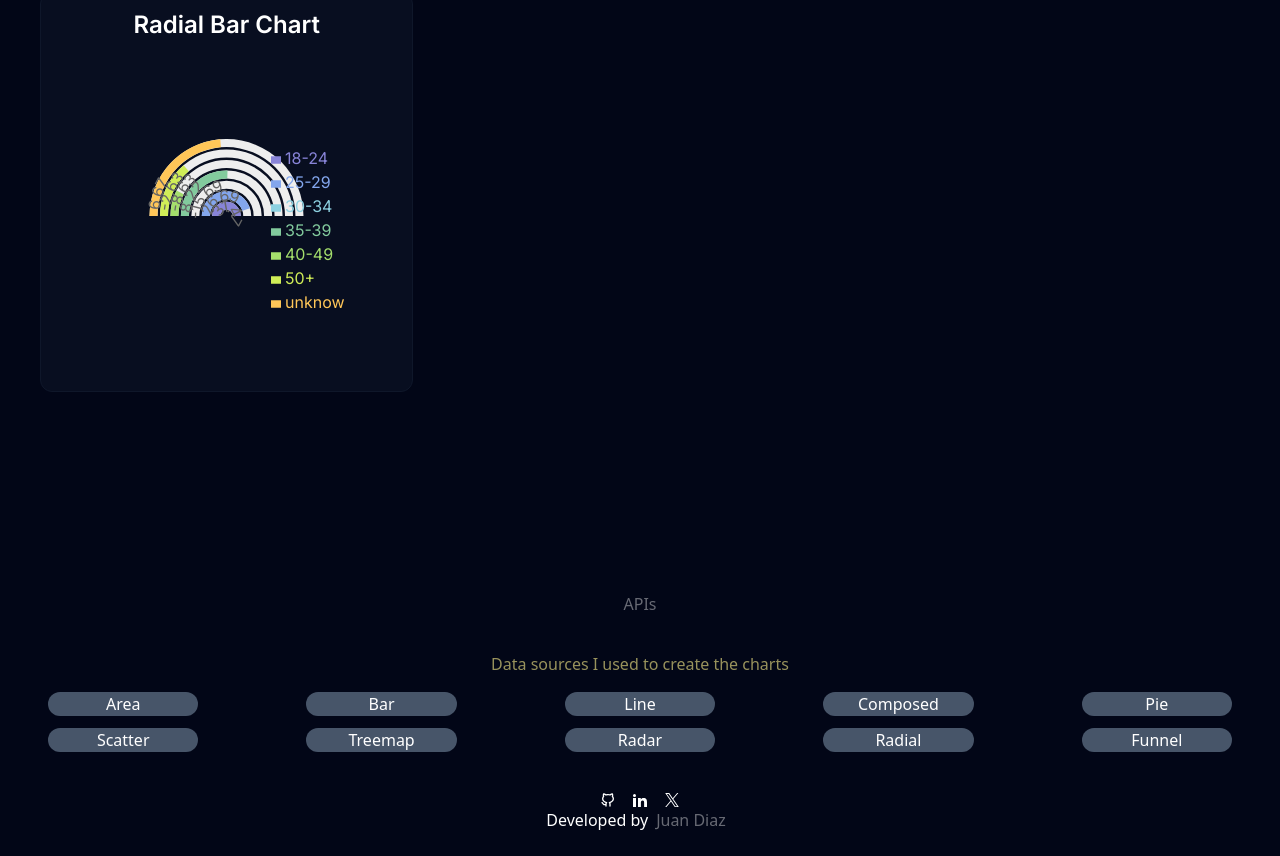
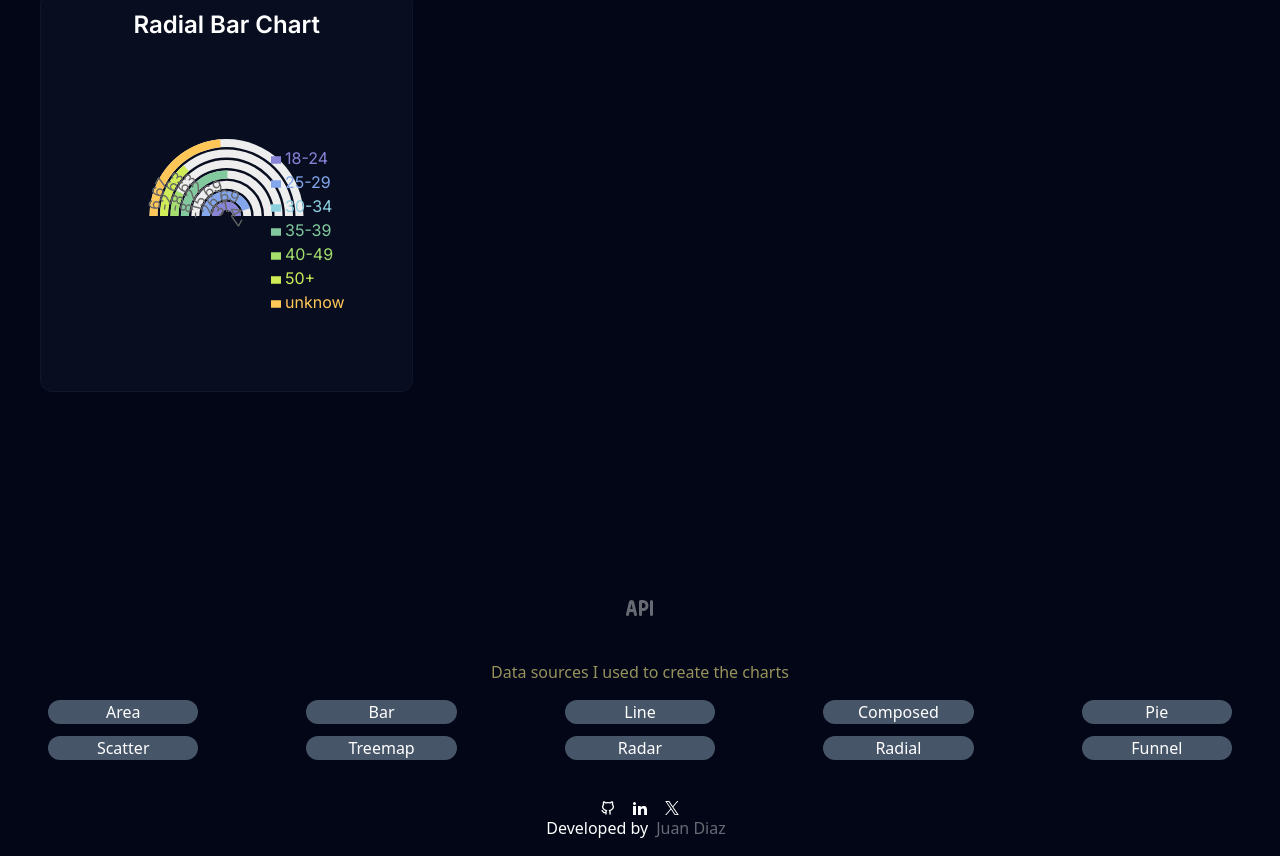
Before and after one commit to JuanPabloDiaz/recharts, a Next.js app: page / in a window 1280 px wide. Shown: the part 1640-2496 px from the top of the page. Built offline with nearby package versions, Linux system fonts and the light colour scheme.

Commit message:
Add icons to Footer component

```diff
--- a/src/app/components/Footer/Footer.jsx
+++ b/src/app/components/Footer/Footer.jsx
@@ -1,6 +1,7 @@
 import Link from "next/link";
 import React from "react";
 
+// Icons
 export function Github(props) {
   // MingcuteGithubLine
   return (
@@ -57,6 +58,26 @@ export function Twitter(props) {
   );
 }
 
+export function Api(props) {
+  // GravityUiAbbrApi
+  return (
+    <svg
+      xmlns="http://www.w3.org/2000/svg"
+      width="1em"
+      height="1em"
+      viewBox="0 0 16 16"
+      {...props}
+    >
+      <path
+        fill="currentColor"
+        fillRule="evenodd"
+        d="M5.02 11.419L4.691 10H2.808l-.327 1.419a.75.75 0 1 1-1.462-.338L2.407 5.07a1.379 1.379 0 0 1 2.686 0l1.388 6.012a.75.75 0 1 1-1.462.338Zm-1.27-5.5L4.346 8.5H3.154zM14.5 4.75a.75.75 0 1 0-1.5 0v6.5a.75.75 0 0 0 1.5 0zM8.25 4a.75.75 0 0 0-.75.75v6.5a.75.75 0 0 0 1.5 0V9.5h.5a2.75 2.75 0 0 0 0-5.5zM9.5 8H9V5.5h.5a1.25 1.25 0 0 1 0 2.5"
+        clipRule="evenodd"
+      ></path>
+    </svg>
+  );
+}
+
 export const Footer = () => {
   const links = [
     { href: "api/area", text: "Area" },
@@ -88,7 +109,10 @@ export const Footer = () => {
   return (
     <div className="mt-2 py-4 w-full">
       <div className="text-center pb-10">
-        <h3 className="text-white/40 pb-5">APIs</h3>
+        <div className="text-white/40 pb-5 flex justify-center">
+          <Api className="w-8 h-8" />
+        </div>
+
         <p className="text-yellow-200/60 p-4">
           Data sources I used to create the charts
         </p>
```
